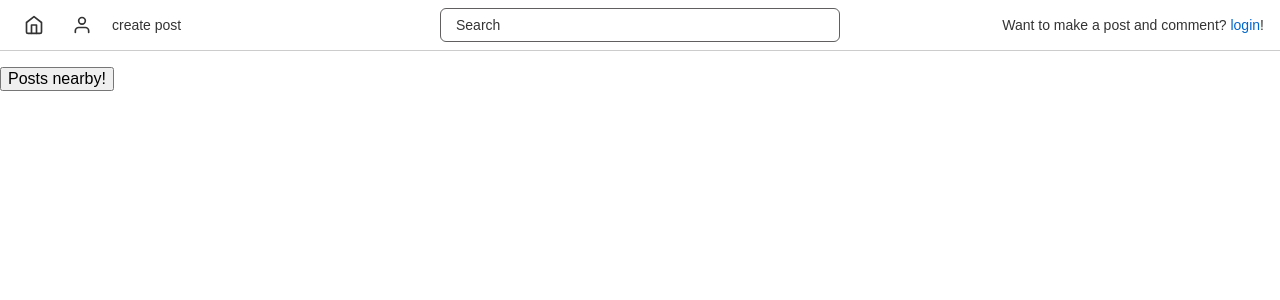
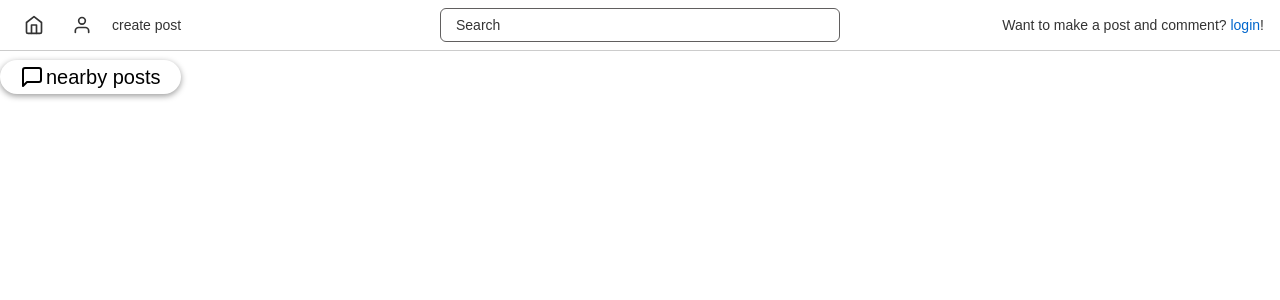
Before and after one commit to apknusel/PinPoint, a Flask app: template client/templates/full_page.html in a window 1280 px wide. Shown: the top 300 px of the page. Run offline with Flask 3, Linux system fonts and the light colour scheme; the template is opened without the code that fills it, so the values that code supplies are empty; some libraries are stand-ins or nearby versions.

Commit message:
added styling

```diff
--- /dev/null
+++ b/client/static/css/user_location_btn.css
@@ -0,0 +1,21 @@
+.user-location-btn {
+        font-size: 20;
+        background-color: white;
+        top: 60px;
+        font-family: Arial;
+        display: flex;
+        position: absolute;
+        align-items: center;
+        justify-items: center;
+        z-index: 50;
+        border: none;
+        font-size: 20px;
+        box-shadow: 0 2px 6px rgba(0, 0, 0, 0.4);
+        border-radius: 2rem;
+        padding: 5px 20px;
+        gap: 2px
+    }
+
+    .user-location-btn:hover{
+        background-color: #F4F1F0;
+    }
--- a/client/static/js/user_location_btn.js
+++ b/client/static/js/user_location_btn.js
@@ -1,24 +1,32 @@
+
 const btn = document.getElementById("userLocationBtn");
 const message = document.getElementById('message');
-const map = new google.maps.Map(document.getElementById("map"));
 
 btn.addEventListener('click', getLocation);
 function getLocation() {
     if (navigator.geolocation) {
         navigator.geolocation.getCurrentPosition(success, error);
     } else {
-        x.innerHTML = "Geolocation is not supported by this browser.";
+        console.error("Geolocation is not supported by this browser.");
     }
 }
 
 function success(position) {
-    message.innerHTML = "Latitude: " + position.coords.latitude +
-        "<br>Longitude: " + position.coords.longitude;
     const newLocation = { lat: position.coords.latitude, lng: position.coords.longitude };
-    const newZoomLevel = 15;
+
     map.setCenter(newLocation);
+    map.setZoom(12);
+    const user_location = new google.maps.InfoWindow({
+        content:
+            `<div style= "max-width: 50px; max-height: 20px padding: 4px 6px;  font-size: 15px; text-align: center;">
+                         You are Here!
+                    </div>`
+    });
+
+    user_location.setPosition(newLocation);
+    user_location.open(map);
 }
 
 function error() {
-    alert("Sorry, no position available.");
+    console.error("Location not found");
 }
--- a/client/templates/components/user_location_btn.html
+++ b/client/templates/components/user_location_btn.html
@@ -1,5 +1,7 @@
 <div>
-<p id="message"></p>
-<button id="userLocationBtn" type="submit">Posts nearby!</button>
+    <button id="userLocationBtn" class="user-location-btn" type="submit">
+        <svg xmlns="http://www.w3.org/2000/svg" width="24" height="24" viewBox="0 0 24 24" fill="none" stroke="#000000" stroke-width="2" stroke-linecap="round" stroke-linejoin="round">
+            <path d="M21 15a2 2 0 0 1-2 2H7l-4 4V5a2 2 0 0 1 2-2h14a2 2 0 0 1 2 2z"></path>
+        </svg>
+        nearby posts</button>
 </div>
-<script src="../../static/js/user_location_btn.js"></script>
--- a/client/templates/full_page.html
+++ b/client/templates/full_page.html
@@ -10,6 +10,7 @@
     <link rel="stylesheet" href="https://cdn.jsdelivr.net/npm/purecss@3.0.0/build/grids-responsive-min.css">
     <link rel="stylesheet" href="{{ url_for('static', filename='css/main.css') }}">
     <link rel="stylesheet" href="{{ url_for('static', filename='css/searchbar.css') }}">
+    <link rel="stylesheet" href="{{ url_for('static', filename='css/user_location_btn.css') }}">
     {% block scripts %}{% endblock %}
     {% block head %}{% endblock %}
 </head>
@@ -22,6 +23,7 @@
         {% block content %}{% endblock %}
     </div>
     <script src="{{ url_for('static', filename='js/searchbar.js') }}"></script>
+    <script src="{{ url_for('static', filename='js/user_location_btn.js') }}"></script>
 </body>
 
 </html>
```
Also changed, not shown: client/templates/follower.html (added).
